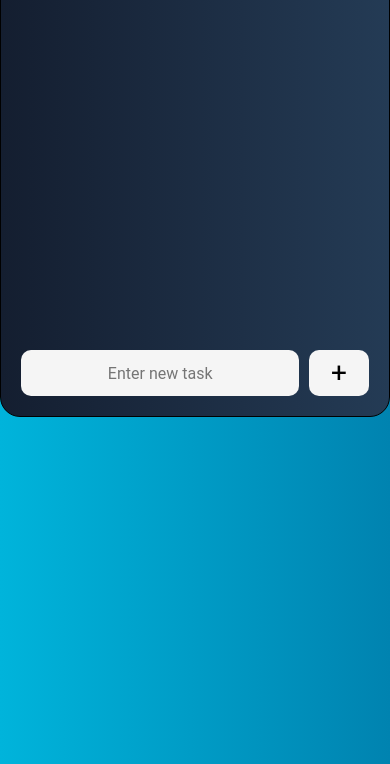
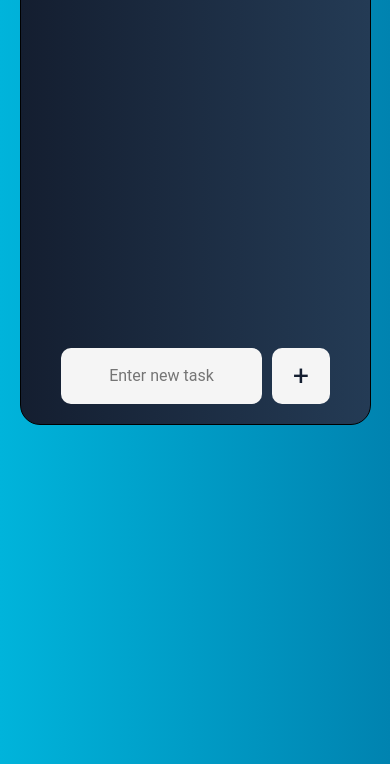
Before and after one commit to mrsev17/JunJun_TodoApp, a plain HTML site: page index.html in a window 390 px wide. Shown: the part 100-864 px from the top of the page. Drawn offline with Linux system fonts and the light colour scheme.

Commit message:
Update styles css

```diff
--- a/css/stylesheet.css
+++ b/css/stylesheet.css
@@ -99,6 +99,8 @@ h1 {
     border-radius: 20px;
     max-width: 440px;
     border: 1px solid black;
+    padding: 0 20px;
+    width: 100%;
 }
 
 #tasks-list {
@@ -150,14 +152,17 @@ ul > li {
     font-size: 28px;
     cursor: pointer;
     transition: ease-out .5s;
+    color: #141e30;
+    padding: 6px;
 }
 #tasks-add:hover {
+
     transition: .7s;
     background-image: linear-gradient(120deg, #d4fc79 0%, #96e6a1 100%);
 
 }
 #tasks-text {
-    height: 46px;
+    height: 56px;
     width: 80%;
     outline: none;
     background-color: whitesmoke;
@@ -167,3 +172,12 @@ ul > li {
 #tasks-text[placeholder] {
     text-align: center;
 }
+
+@media(max-width: 478px) {
+    .todo_wrapper {
+        width: 90%;
+    }
+    .input-wrapper {
+        gap: 10px;
+    }
+}
```
